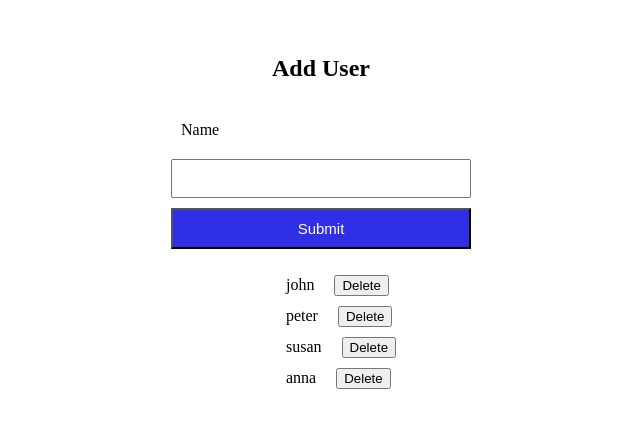
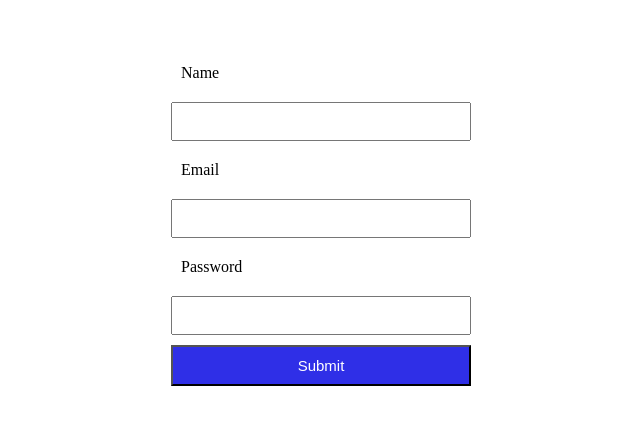
Before and after one commit to barla-x88/react-apps, a React (Vite) app: page / in a window 1280 px wide. Shown: the part 188-616 px from the top of the page, without its empty margins (319-959 px from the left). Built offline with nearby package versions, Linux system fonts and the light colour scheme.

Commit message:
15 - Use one state value for multiple inputs
Dynamic object keys are used to store state values in object. The input
fields have a name property that exactly matches the keys in state
object.

```diff
--- a/src/App.jsx
+++ b/src/App.jsx
@@ -1,6 +1,6 @@
-import UserList from "./components/UserList";
+import Signup from "./components/Signup/Signup";
 
 const App = () => {
-  return <UserList />;
+  return <Signup />;
 };
 export default App;
--- /dev/null
+++ b/src/components/Signup/Signup.css
@@ -0,0 +1,34 @@
+* {
+  box-sizing: border-box;
+}
+
+body,
+.form {
+  display: flex;
+  justify-content: center;
+  align-items: center;
+  flex-direction: column;
+}
+
+body {
+  height: 100vh;
+}
+
+.form {
+  width: 600px;
+}
+
+.form label,
+.form input {
+  display: block;
+  margin: 10px 0;
+  width: 300px;
+  padding: 10px;
+  outline-color: rgb(47, 47, 231);
+}
+
+input[type="submit"] {
+  color: #fff;
+  background-color: rgb(47, 47, 231);
+  font-size: 15px;
+}
--- /dev/null
+++ b/src/components/Signup/Signup.jsx
@@ -0,0 +1,51 @@
+import React, { useState } from "react";
+
+import "./Signup.css";
+
+export default function Signup() {
+  const [user, setUser] = useState({ name: "", password: "", email: "" });
+
+  const handleChange = (e) => {
+    // using dynamic object keys
+    //spreading to copy values first then overwriting them
+    setUser({ ...user, [e.target.name]: e.target.value });
+  };
+
+  const handleSubmit = (e) => {
+    e.preventDefault();
+    console.log(user);
+    setUser({ name: "", password: "", email: "" });
+  };
+
+  return (
+    <div className="form">
+      <form onSubmit={handleSubmit}>
+        <label htmlFor="name">Name</label>
+        <input
+          name="name"
+          type="text"
+          id="name"
+          value={user.name}
+          onChange={handleChange}
+        />
+        <label htmlFor="email">Email</label>
+        <input
+          name="email"
+          type="email"
+          id="email"
+          value={user.email}
+          onChange={handleChange}
+        />
+        <label htmlFor="password">Password</label>
+        <input
+          name="password"
+          type="password"
+          id="password"
+          value={user.password}
+          onChange={handleChange}
+        />
+        <input type="submit" value="Submit" />
+      </form>
+    </div>
+  );
+}
--- /dev/null
+++ b/src/components/Signup/index.jsx
@@ -0,0 +1 @@
+export { default } from "./Signup";
```
